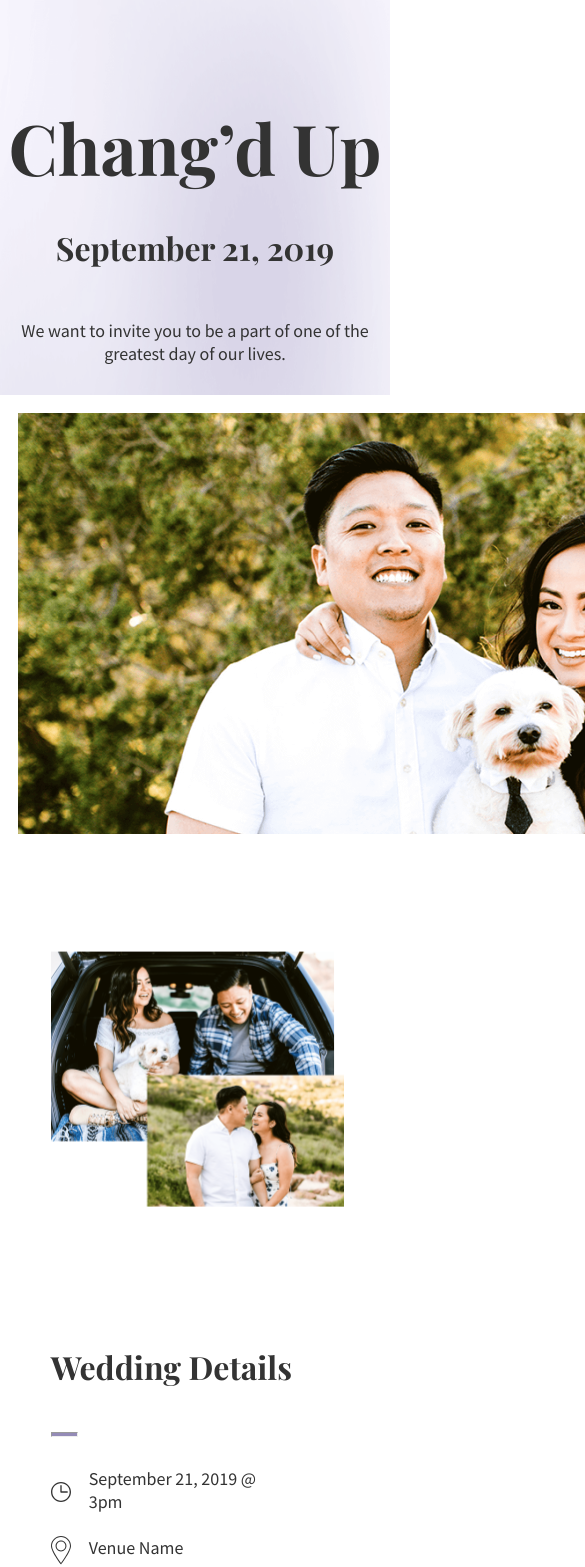
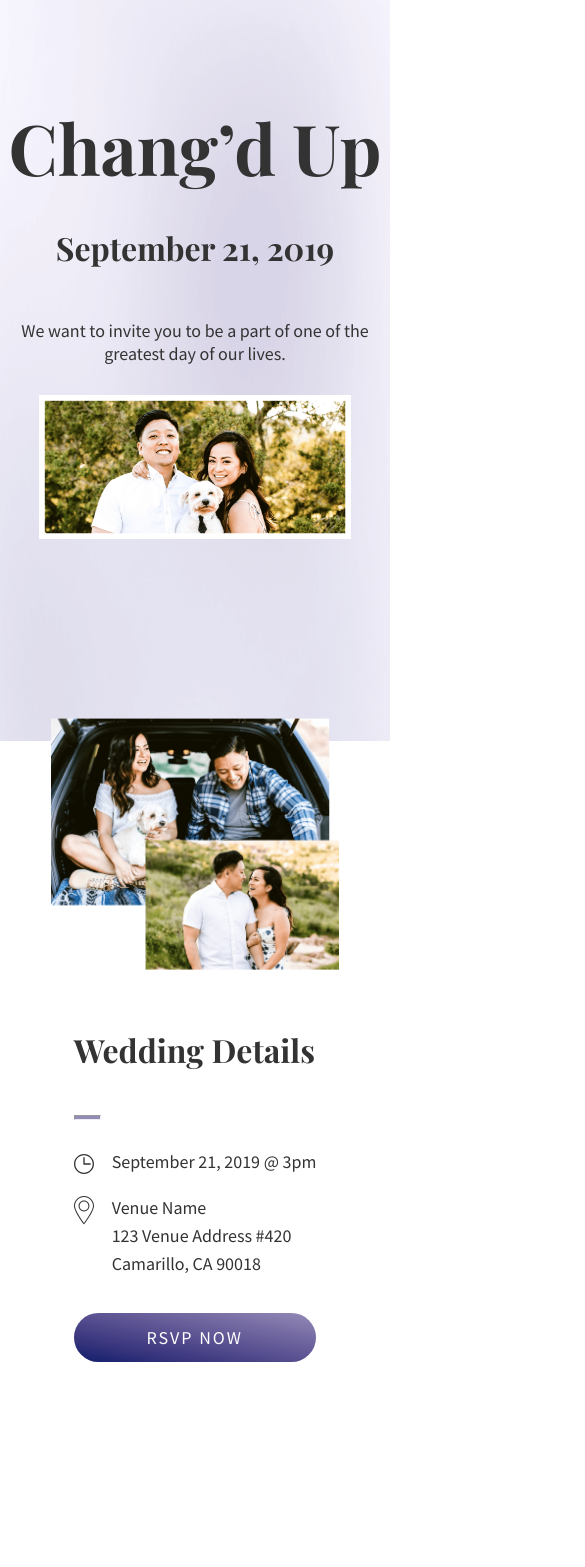
Before and after one commit to imthatguydavid/changdup, a React (Create React App) app: page / in a window 390 px wide. Shown: the top 1567 px of the page, 585 px wide, since content can reach past the window. Built offline with nearby package versions, Linux system fonts and the light colour scheme.

Commit message:
responsive css

```diff
--- a/src/App.css
+++ b/src/App.css
@@ -1,40 +1,12 @@
 @import url('https://fonts.googleapis.com/css?family=Playfair+Display:400,700|Source+Sans+Pro&display=swap');
+body, html {
+  margin: 0;
+  padding: 0;
+}
+
 body {
   color: #333;
   margin: 0;
-}
-.App {
-  text-align: center;
-}
-
-.App-logo {
-  animation: App-logo-spin infinite 20s linear;
-  height: 40vmin;
-  pointer-events: none;
-}
-
-.App-header {
-  background-color: #282c34;
-  min-height: 100vh;
-  display: flex;
-  flex-direction: column;
-  align-items: center;
-  justify-content: center;
-  font-size: calc(10px + 2vmin);
-  color: white;
-}
-
-.App-link {
-  color: #61dafb;
-}
-
-@keyframes App-logo-spin {
-  from {
-    transform: rotate(0deg);
-  }
-  to {
-    transform: rotate(360deg);
-  }
 }
 
 a {
@@ -163,6 +135,8 @@ ul li:nth-child(even) {
   }
   .singleContent {
     order: 2;
+    padding: 0 !important;
+    margin-bottom: 30px;
   }
   .imageContainer {
     order: 1;
@@ -170,4 +144,10 @@ ul li:nth-child(even) {
   .whiteBg {
     right: 0 !important;
   }
+  .headerImage, footerImage {
+    width: 80%;
+  }
+  .imageContainer {
+    transform: translateY(-1.4rem) !important;
+  }
 }
```
